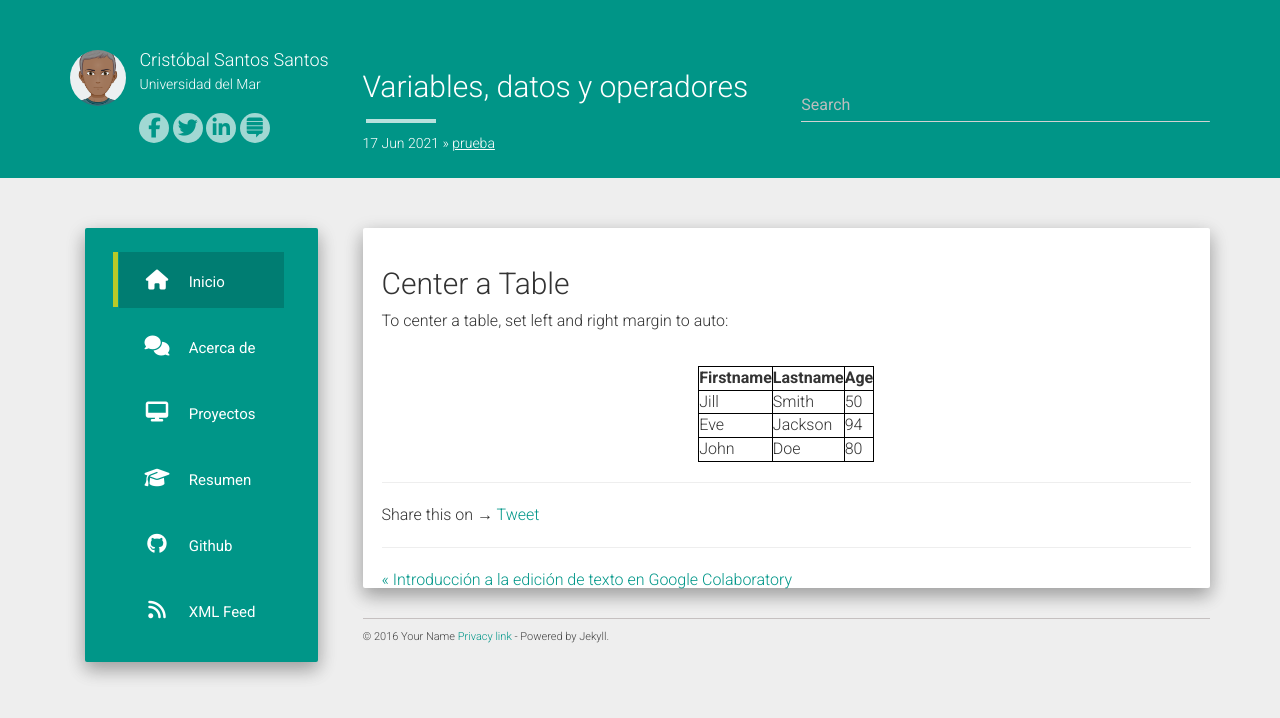
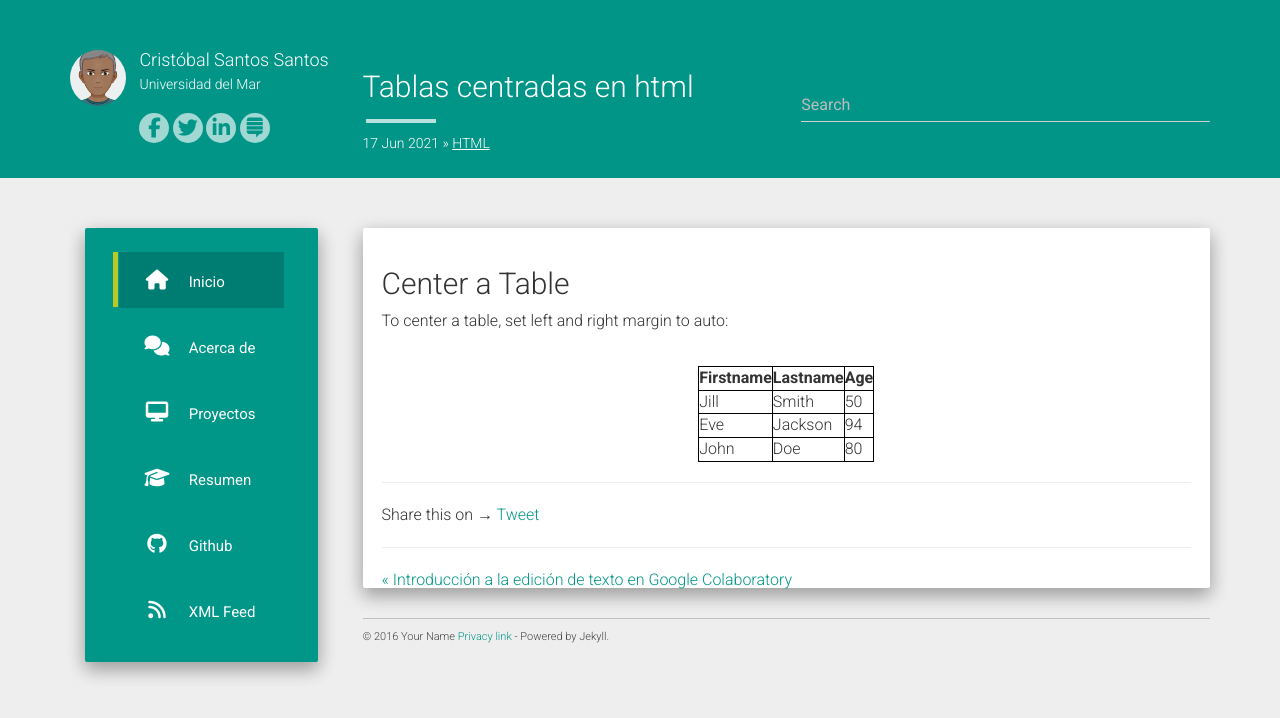
Before and after one commit to css-umar/Programacion, a Jekyll site: the page built from _posts/2021-06-17-Tablas-centradas-html.html, in a window 1280 px wide. Shown: the top 718 px of the page. Built offline with Jekyll 4.4.1, drawn with Linux system fonts in a browser that asks for light colours; nearby versions of some CDN libraries; comment, search, counter and statistics services are not loaded.

Commit message:
Update and rename 2021-06-17-Prueba.html to 2021-06-17-Tablas-centradas-html.html

```diff
--- a/_posts/2021-06-17-Prueba.html
+++ b/_posts/2021-06-17-Tablas-centradas-html.html
@@ -1,8 +1,8 @@
 ---
 layout: post
-title:  "Variables, datos y operadores"
+title:  "Tablas centradas en html"
 date:   2021-06-17 16:40:39
-categories: prueba
+categories: HTML
 ---
 
 <!DOCTYPE html>
```
